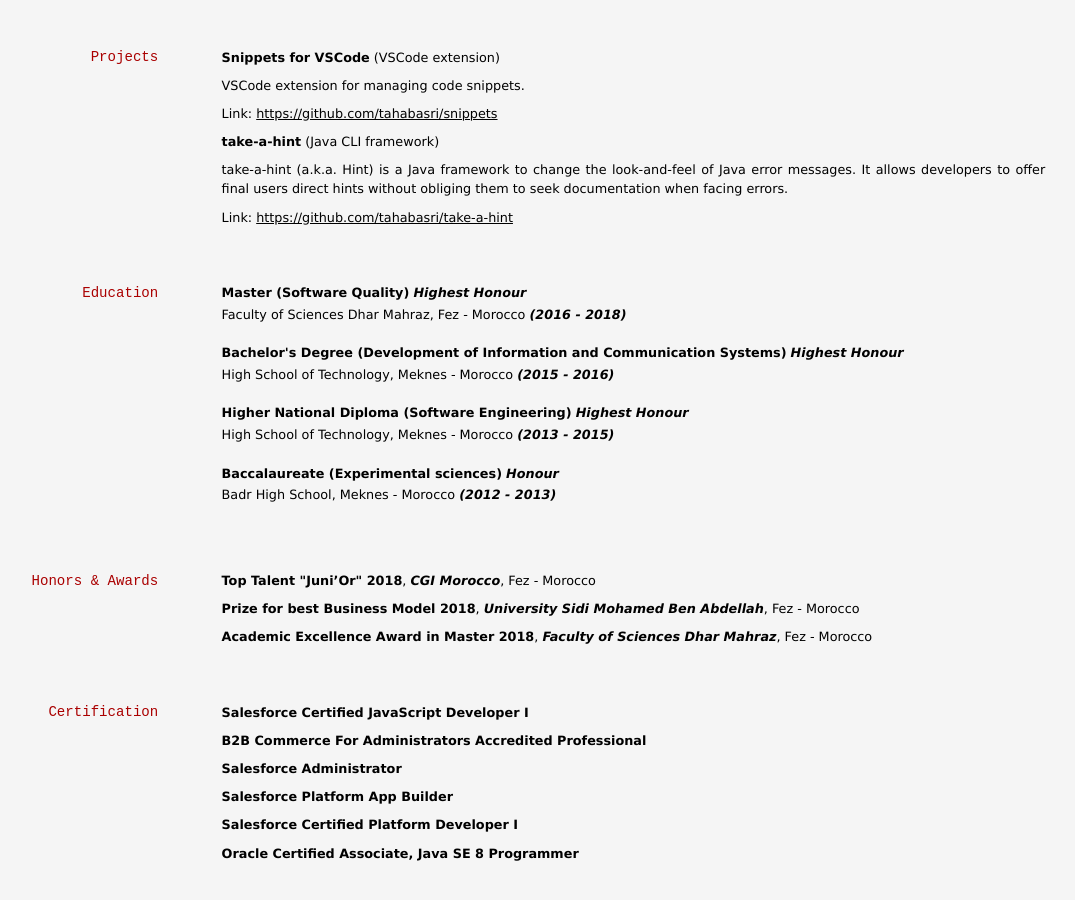
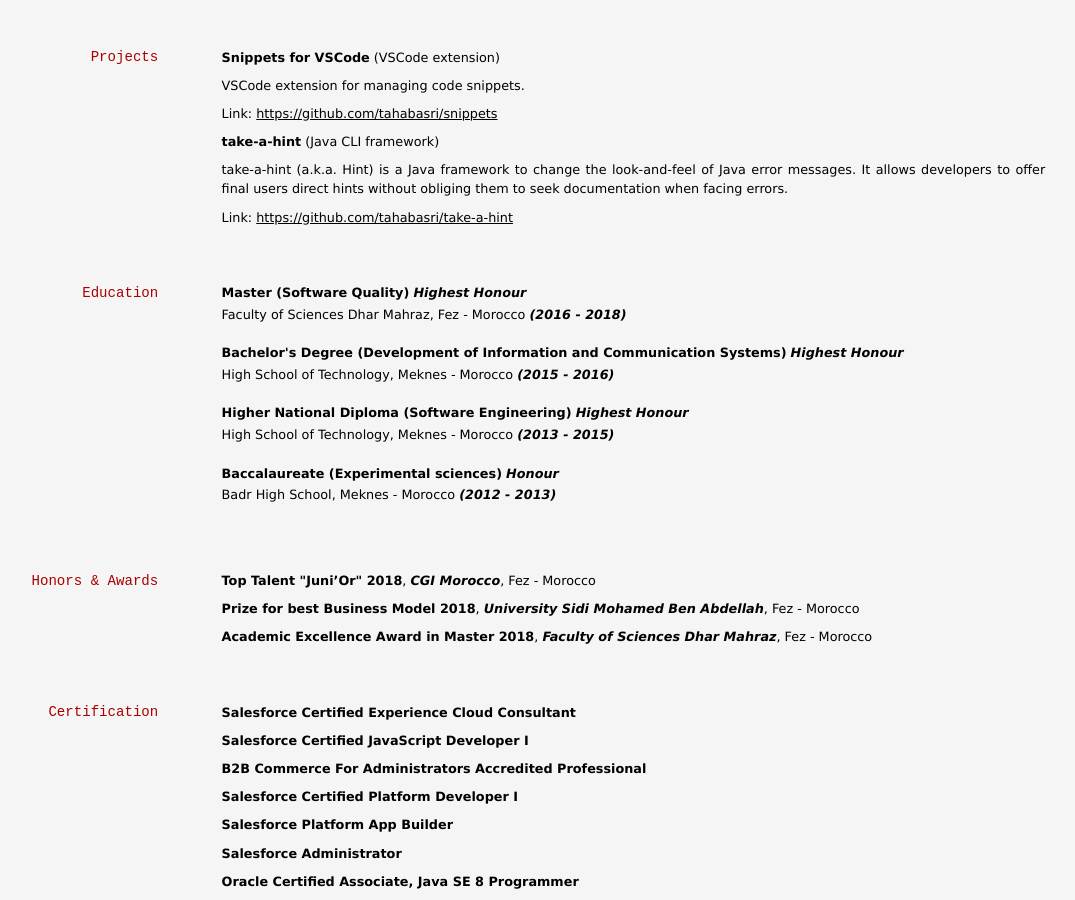
Before and after one commit to tahabasri/portfolio, a Jekyll site: the page built from resume/index.md, in a window 1280 px wide and 900 px high, scrolled down 762 px. Shown: the whole window, without its empty margins (108-1183 px from the left). Built offline with Jekyll 4.4.1, drawn with Linux system fonts in a browser that asks for light colours; before the commit the page ends 1634 px from its top, so only the background shows below that.

Commit message:
Update Certifications Section

```diff
--- a/resume/index.md
+++ b/resume/index.md
@@ -163,9 +163,10 @@
 <h2 lang="en">Certification</h2>
 <h2 lang="fr">Certification</h2>
 
+<p><strong>Salesforce Certified Experience Cloud Consultant</strong></p>
 <p><strong>Salesforce Certified JavaScript Developer I</strong></p>
 <p><strong>B2B Commerce For Administrators Accredited Professional</strong></p>
+<p><strong>Salesforce Certified Platform Developer I</strong></p>
+<p><strong>Salesforce Platform App Builder</strong></p>
 <p><strong>Salesforce Administrator</strong></p>
-<p><strong>Salesforce Platform App Builder</strong></p>
-<p><strong>Salesforce Certified Platform Developer I</strong></p>
 <p><strong>Oracle Certified Associate, Java SE 8 Programmer</strong></p>
```
